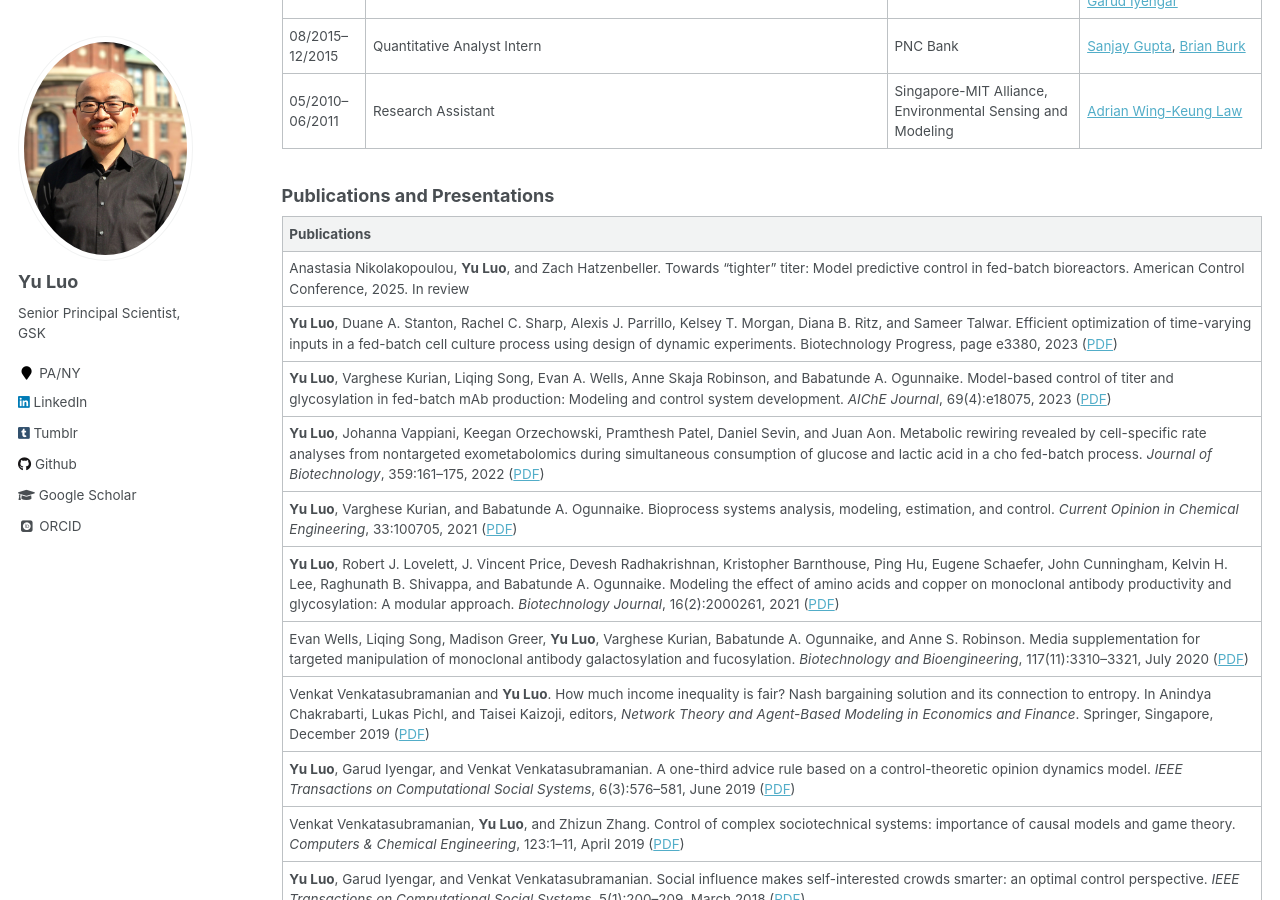
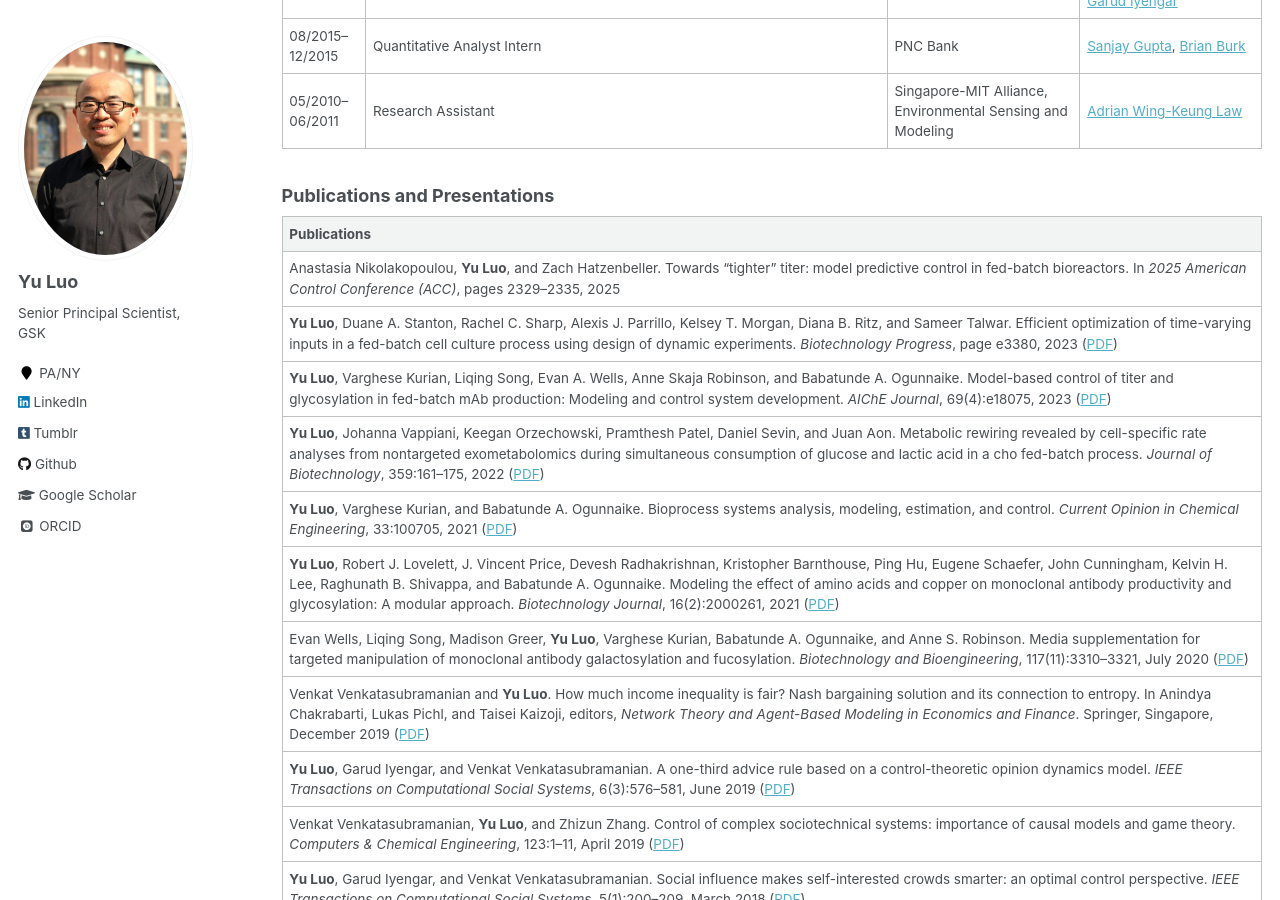
Before and after one commit to l16cn/l16cn.github.io, a Jekyll site: the page built from _pages/experience.md, in a window 1280 px wide and 900 px high, scrolled down 1064 px. Built offline with Jekyll 4.4.1, drawn with Linux system fonts in a browser that asks for light colours; some web fonts are replaced.

Commit message:
cv update

```diff
--- a/_pages/experience.md
+++ b/_pages/experience.md
@@ -46,8 +46,8 @@ _Version: 2025-11-07_ ([PDF](../files/2_cv.pdf))
 
 |Publications|
 |:-|
-|Anastasia Nikolakopoulou, **Yu Luo**, and Zach Hatzenbeller. Towards “tighter” titer: Model predictive control in fed-batch bioreactors. American Control Conference, 2025. In review|
-|**Yu Luo**, Duane A. Stanton, Rachel C. Sharp, Alexis J. Parrillo, Kelsey T. Morgan, Diana B. Ritz, and Sameer Talwar. Efficient optimization of time-varying inputs in a fed-batch cell culture process using design of dynamic experiments. Biotechnology Progress, page e3380, 2023 ([PDF](../files/BiotechnologyProgress2023Luo.pdf))|
+|Anastasia Nikolakopoulou, **Yu Luo**, and Zach Hatzenbeller. Towards “tighter” titer: model predictive control in fed-batch bioreactors. In _2025 American Control Conference (ACC)_, pages 2329–2335, 2025|
+|**Yu Luo**, Duane A. Stanton, Rachel C. Sharp, Alexis J. Parrillo, Kelsey T. Morgan, Diana B. Ritz, and Sameer Talwar. Efficient optimization of time-varying inputs in a fed-batch cell culture process using design of dynamic experiments. _Biotechnology Progress_, page e3380, 2023 ([PDF](../files/BiotechnologyProgress2023Luo.pdf))|
 |**Yu Luo**, Varghese Kurian, Liqing Song, Evan A. Wells, Anne Skaja Robinson, and Babatunde A. Ogunnaike. Model-based control of titer and glycosylation in fed-batch mAb production: Modeling and control system development. _AIChE Journal_, 69(4):e18075, 2023 ([PDF](../files/2023_Luo_2023_AIChE_Journal_Model‐based_control_of_titer_and_glycosylation_in_fed-batch_mAb_production_Modeling_and.pdf))|
 |**Yu Luo**, Johanna Vappiani, Keegan Orzechowski, Pramthesh Patel, Daniel Sevin, and Juan Aon. Metabolic rewiring revealed by cell-specific rate analyses from nontargeted exometabolomics during simultaneous consumption of glucose and lactic acid in a cho fed-batch process. _Journal of Biotechnology_, 359:161–175, 2022 ([PDF](../files/1-s2.0-S0168165622002413-main.pdf))|
 |**Yu Luo**, Varghese Kurian, and Babatunde A. Ogunnaike. Bioprocess systems analysis, modeling, estimation, and control. _Current Opinion in Chemical Engineering_, 33:100705, 2021 ([PDF](../files/1-s2.0-S221133982100037X-main.pdf))|
```
Also changed, not shown: 1 other file.
